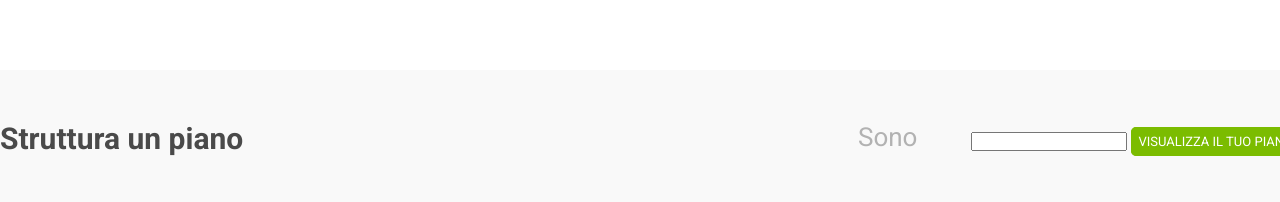
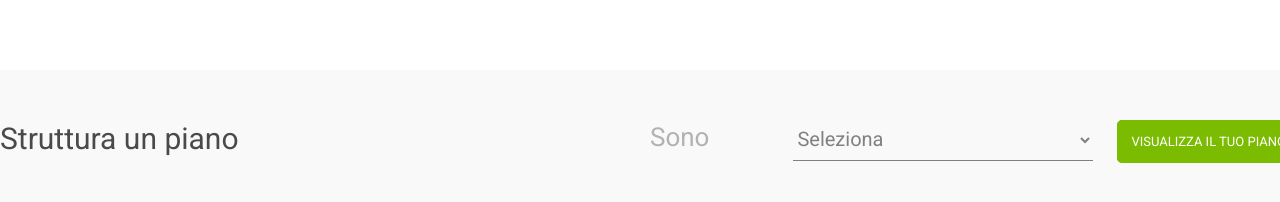
Before and after one commit to GioBerl/htmlcss-fluentify, a plain HTML site: page index.html in a window 1280 px wide. Shown: the part 1657-1859 px from the top of the page. Drawn offline with Linux system fonts and the light colour scheme.

Commit message:
finito secondo grey-block

```diff
--- a/index.html
+++ b/index.html
@@ -64,21 +64,25 @@
                         Piano formativo configurato sul proprio livello
                     </h6>
                     <hr>
-                    <p>Un metodo improntato sullo speaking con percorsi basati esattamente sulle esigenze personali dei partecipanti. Tutto parte da un accurato test di partenza per definire il livello e impostare gli obiettivi da raggiungere.</p>
+                    <p>Un metodo improntato sullo speaking con percorsi basati esattamente sulle esigenze personali dei
+                        partecipanti. Tutto parte da un accurato test di partenza per definire il livello e impostare
+                        gli obiettivi da raggiungere.</p>
                 </div>
                 <div>
                     <h6>
                         Affiancamento costante del tutor
                     </h6>
                     <hr>
-                    <p>Scopri il syllabus, la guida per il tuo percorso. Scegli gli argomenti per passare al livello successivo e affrontali con i tutor nelle sessioni one-to-one.</p>
+                    <p>Scopri il syllabus, la guida per il tuo percorso. Scegli gli argomenti per passare al livello
+                        successivo e affrontali con i tutor nelle sessioni one-to-one.</p>
                 </div>
                 <div>
                     <h6>
                         Monitora i tuoi progressi costantemente
                     </h6>
                     <hr>
-                    <p>Controlla i tuoi progressi con i dati elaborati dal nostro sistema. Hai il pieno controllo su miglioramenti e obiettivi raggiunti.</p>
+                    <p>Controlla i tuoi progressi con i dati elaborati dal nostro sistema. Hai il pieno controllo su
+                        miglioramenti e obiettivi raggiunti.</p>
                 </div>
 
             </div>
@@ -93,7 +97,8 @@
             <div class="mountain-column">
                 <div class="column-text-wrapper">
                     <h2>Scopri il tuo livello iniziale e struttura un piano personalizzato</h2>
-                    <p>L'esperienza Fluentify parte sempre da un test di placement per avere una chiara visione del tuo inglese, ad oggi.</p>
+                    <p>L'esperienza Fluentify parte sempre da un test di placement per avere una chiara visione del tuo
+                        inglese, ad oggi.</p>
                     <a href="#">Scopri il nostro test di placement</a>
                 </div>
             </div>
@@ -106,8 +111,13 @@
                     <h3>Struttura un piano</h3>
                 </div>
                 <div class="second-content">
-                    <span>Sono</span>
-                    <input type="text">
+                    <label for="choose">Sono</label>
+                    <select id="choose">
+                        <option>Seleziona</option>
+                        <option>Uno studente</option>
+                        <option>un professionista</option>
+                        <option>un'azienda</option>
+                    </select>
                     <a href="#" class="btn btn-primary">Visualizza il tuo piano</a>
                 </div>
             </div>
--- a/style.css
+++ b/style.css
@@ -244,32 +244,48 @@ hr {
     height: 135px;
 }
 
-.first-content {
+.second-grey-content .first-content {
     height: 100%;
     width: 50%;
     float: left;
     position: relative;
 }
 
-.second-content {
+second-grey-content .second-content {
     width: 50%;
     float: left;
     text-align: right;
 }
 
-.first-content h3 {
+.second-grey-content .first-content h3 {
     color: #4a4a4a;
     font-size: 30px;
     position: absolute;
     top: 50%;
     transform: translateY(-50%);
+    font-weight: 300;
 }
 
-.second-content span {
+.second-grey-content .second-content label[for] {
     color: #b2b2b2;
     font-size: 26px;
     line-height: 135px;
-    margin-right: 50px;
+    margin-right: 80px;
+}
+
+#choose {
+    width: 300px;
+    height: 42px;
+    border: none;
+    border-bottom: 1px solid grey;
+    color: grey;
+    background-color: #f9f9f9;
+    font-size: 20px;
+    margin-right: 20px;
+}
+
+.second-grey-content .second-content a.btn-primary {
+    padding: 13px;
 }
 
 
```
